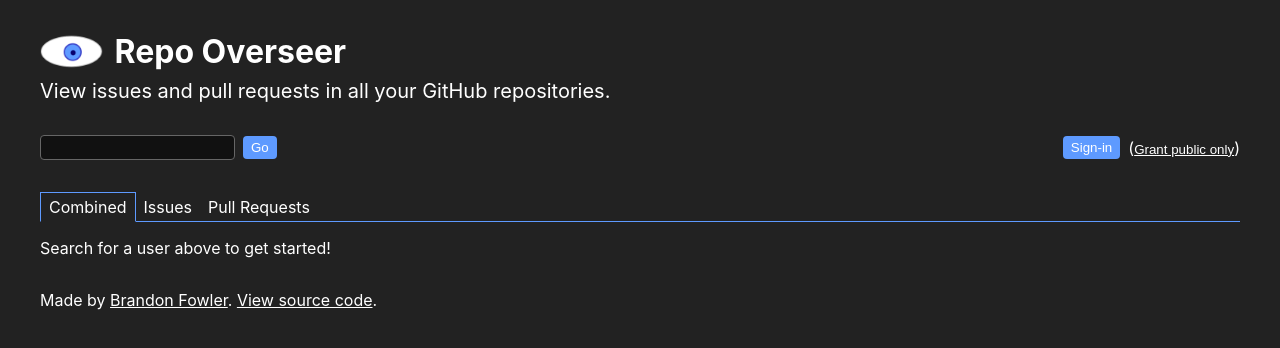
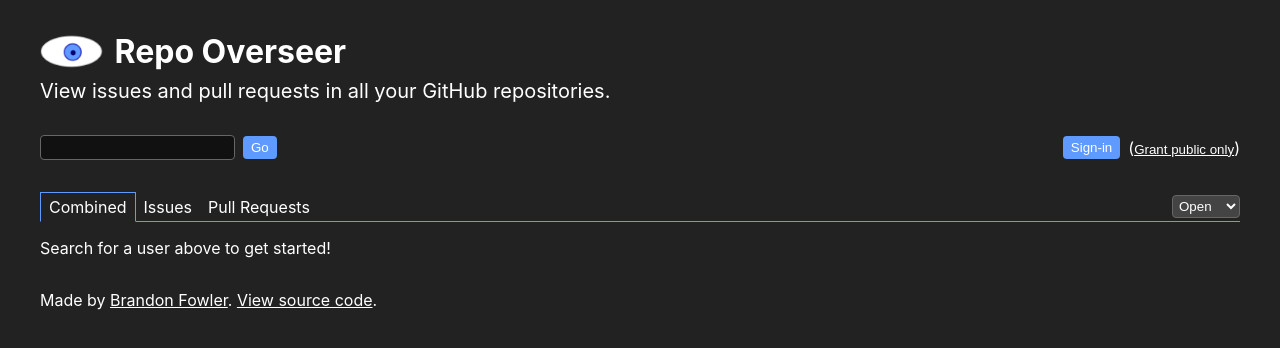
Before and after one commit to BrandonXLF/repo-overseer, a React (Create React App) app: page / in a window 1280 px wide. Shown: the top 348 px of the page. Built offline with nearby package versions, Linux system fonts and the light colour scheme.

Commit message:
Add state selector

```diff
--- a/src/IssueList.css
+++ b/src/IssueList.css
@@ -5,11 +5,6 @@
 	column-gap: 0.5em;
 	row-gap: 0.75em;
 	align-items: center;
-}
-
-#actions input,
-#actions button {
-	padding: 4px 8px;
 }
 
 #actions > * {
@@ -27,9 +22,14 @@
 	padding: 0;
 }
 
+#tabs-area {
+	margin-top: 2em;
+	display: flex;
+	justify-content: space-between;
+}
+
 #tabs {
 	display: flex;
-	margin-top: 2em;
 }
 
 .tab {
@@ -48,9 +48,13 @@
 	border-bottom: 1px solid transparent;
 }
 
-.filler {
+#filters {
 	flex: 1;
 	border-bottom: 1px solid var(--tab-color);
+	display: flex;
+	align-items: center;
+	gap: 0.5em;
+	justify-content: right;
 }
 
 #issue-list {
--- a/src/IssueList.tsx
+++ b/src/IssueList.tsx
@@ -21,7 +21,7 @@
 	window.open(`https://github.com/login/oauth/authorize?client_id=${process.env.REACT_APP_CLIENT_ID}&${publicOnly ? '' : 'scope=repo'}`);
 }
 
-const tabs = [
+const types = [
 	{
 		name: 'Combined',
 		filter: ''
@@ -36,9 +36,25 @@
 	}
 ];
 
+const states = [
+	{
+		name: 'Open',
+		filter: 'is:open'
+	},
+	{
+		name: 'Closed',
+		filter: 'is:closed'
+	},
+	{
+		name: 'All',
+		filter: ''
+	}
+];
+
 export default function IssueList() {
 	const [list, setList] = useState<List>({ state: 'unset' });
-	const [filter, setFilter] = useState('');
+	const [typeFilter, setTypeFilter] = useState(types[0].filter);
+	const [stateFilter, setStateFilter] = useState(states[0].filter);
 	const [repoOwner, setRepoOwner] = useState(localStorage.getItem('repo-overseer-owner') ?? '');
 	const [auth, setAuth] = useState(localStorage.getItem('repo-overseer-auth') ?? '');
 	const [apiUser, setApiUser] = useState('');
@@ -75,7 +91,7 @@
 		(async () => {
 			try {
 				const res = await request('GET /search/issues', {
-					q: `user:${repoOwner} is:open sort:updated-desc ${filter}`,
+					q: `user:${repoOwner} ${stateFilter} ${typeFilter} sort:updated-desc`,
 					headers: {
 						authorization: auth
 					}
@@ -104,7 +120,7 @@
 				setList(obj);
 			}
 		})();
-	}, [auth, filter, repoOwner]);
+	}, [auth, typeFilter, repoOwner, stateFilter]);
 
 	// Update user when auth changes
 	useEffect(() => {
@@ -205,21 +221,30 @@
 				{userActions}
 			</div>
 		</div>
-		<div id="tabs">
-			{list && tabs.map(tab => {
-				return <button
-					key={tab.filter}
-					onClick={() => setFilter(tab.filter)}
+		{<div id="tabs-area">
+			<div id="tabs">
+				{types.map(type => <button
+					key={type.filter}
+					onClick={() => setTypeFilter(type.filter)}
 					className={classNames({
 						tab: true,
-						selected: tab.filter === filter
+						selected: type.filter === typeFilter
 					})}
 				>
-					{tab.name}
-				</button>
-			})}
-			<div className="filler"></div>
-		</div>
+					{type.name}
+				</button>)}
+			</div>
+			<div id="filters">
+				<select
+					value={stateFilter}
+					onChange={e => setStateFilter(e.target.value)}
+				>
+					{states.map(state => <option key={state.filter} value={state.filter}>
+						{state.name}
+					</option>)}
+				</select>
+			</div>
+		</div>}
 		<div id="issue-list">
 			{listContents}
 		</div>
--- a/src/index.css
+++ b/src/index.css
@@ -4,6 +4,7 @@
 	--input-border-color: #666;
 	--background: #222;
 	--button-background: #5e9aff;
+	--select-background: #444;
 	--color: #fff;
 	--input-background: #111;
 	--link-color: #5e9aff;
@@ -21,7 +22,8 @@
 
 a,
 button,
-input {
+input,
+select {
 	color: var(--color);
 }
 
@@ -31,8 +33,10 @@
 }
 
 button,
-input {
+input,
+select {
 	border-radius: 4px;
+	padding: 4px 8px;
 }
 
 button {
@@ -44,3 +48,9 @@
 	background: var(--input-background);
 	border: 1px solid var(--input-border-color);
 }
+
+select {
+	background: var(--select-background);
+	border: 1px solid var(--input-border-color);
+	padding: 2px 2px;
+}
```
